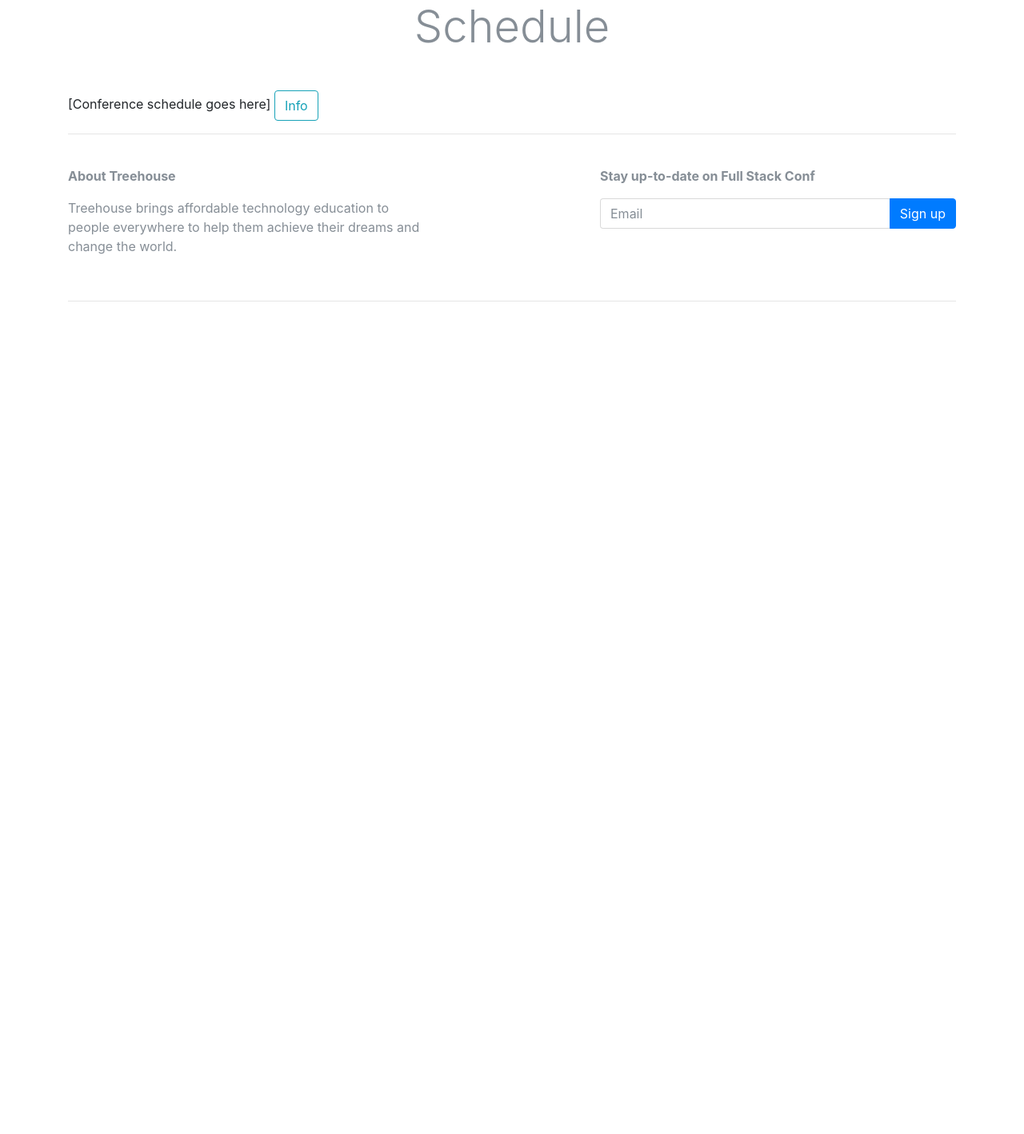
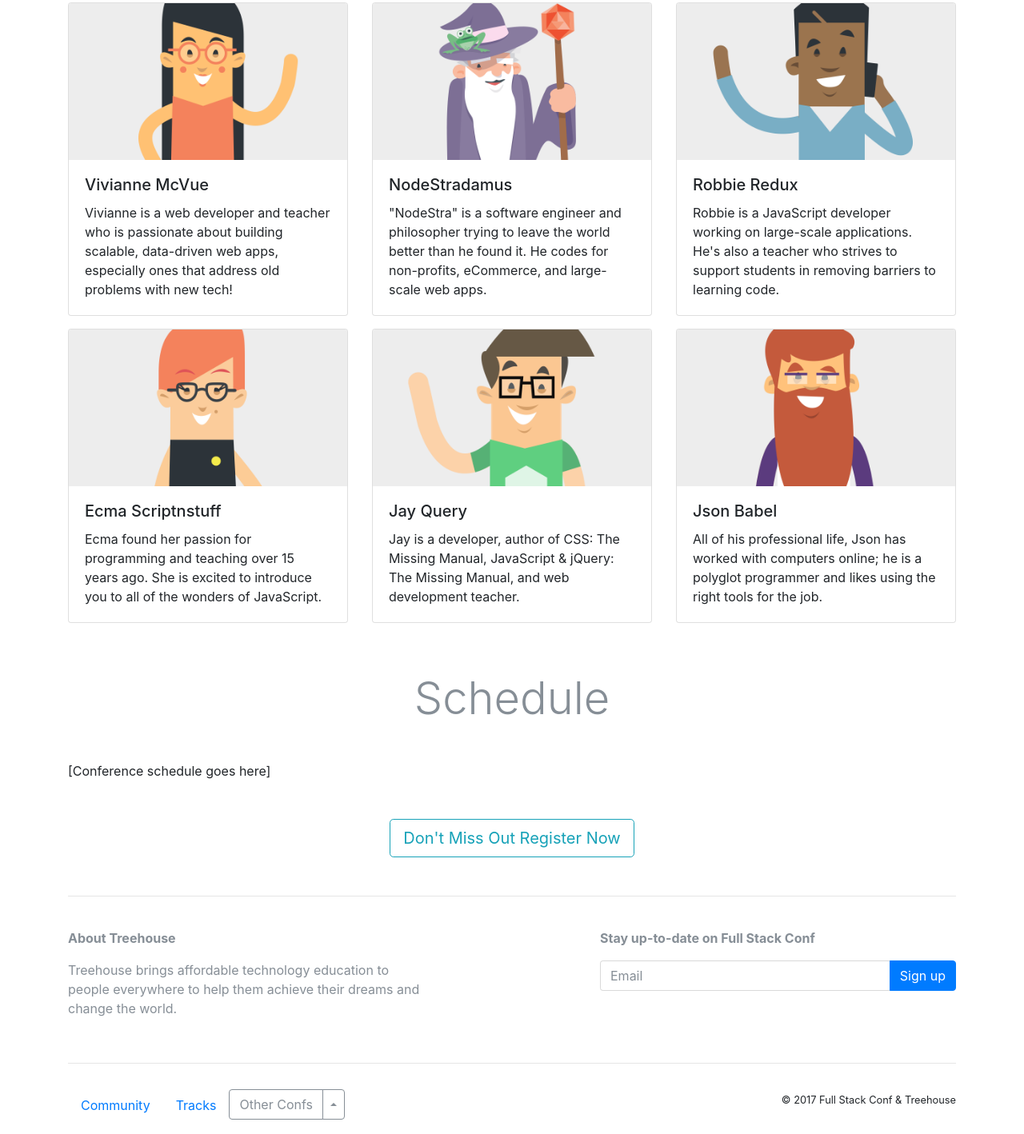
Before and after one commit to elijahpereira/Tech-Conference-Website-With-Bootstrap, a plain HTML site: page index.html in a window 1280 px wide. Shown: the part 1013-2431 px from the top of the page at 80% size. Before the commit the page ends 1406 px from the top, so only its background shows below. Drawn offline with nearby package versions, Linux system fonts and the light colour scheme.

Commit message:
Implemented responsive Speakers section

```diff
--- a/index.html
+++ b/index.html
@@ -32,6 +32,11 @@
         <div class="container text-sm-center pt-5">
           <h1 class="display-2">Fullstack Conf</h1>
           <p class="lead">A One-day Conference ABout All Things JavaScript.</p>
+
+          <div class="btn-group mt-4" role="group" aria-label="Callout buttons">
+            <button type="button" class="btn btn-primary btn-lg">Register Now</button>
+            <a class="btn btn-light btn-lg" href="#speakers">See Speakers</a>
+          </div>
         </div>
       </div><!-- jumbotron -->
       <div class="container pt-4">
@@ -63,15 +68,78 @@
       </div>
       <!--/about-->
       <!-- speakers -->
-      <h1 class="display-4 text-center my-5 text-muted">Speakers</h1>
-      [Speaker bios go here]
-      <!-- /speakers -->
+      <h1  id="speakers" class="display-4 text-center my-5 text-muted">Speakers</h1>
+      <div class="row">
+        <div class="col-md-6 col-lg-4">
+          <div class="card mb-3">
+            <img class="card-img-top" src="img/vivianne.png" alt="Vivianne">
+            <div class="card-body">
+              <h5 class="card-title">Vivianne McVue</h5>
+              <p class="card-text">Vivianne is a web developer and teacher who
+                is passionate about building scalable, data-driven web apps, especially
+                ones that address old problems with new tech!</p>
+            </div>
+          </div>
+        </div>
+
+        <div class="col-md-6 col-lg-4">
+          <div class="card mb-3">
+            <img class="card-img-top" src="img/nodestradamus.png" alt="NodeStradamus">
+            <div class="card-body">
+              <h5 class="card-title">NodeStradamus</h5>
+<p class="card-text">"NodeStra" is a software engineer and philosopher trying to leave the world better than he found it. He codes for non-profits, eCommerce, and large-scale web apps.</p>
+            </div>
+          </div>
+        </div>
+
+        <div class="col-md-6 col-lg-4">
+          <div class="card mb-3">
+            <img class="card-img-top" src="img/robbie.png" alt="RobbieRedux">
+            <div class="card-body">
+              <h5 class="card-title">Robbie Redux</h5>
+<p class="card-text">Robbie is a JavaScript developer working on large-scale applications. He's also a teacher who strives to support students in removing barriers to learning code.</p>
+            </div>
+          </div>
+        </div>
+
+        <div class="col-md-6 col-lg-4">
+          <div class="card mb-3">
+            <img class="card-img-top" src="img/ecma.png" alt="EcmaScriptnstuff">
+            <div class="card-body">
+              <h5 class="card-title">Ecma Scriptnstuff</h5>
+              <p class="card-text">Ecma found her passion for programming and teaching over 15 years ago. She is excited to introduce you to all of the wonders of JavaScript.</p>
+
+            </div>
+          </div>
+        </div>
+
+        <div class="col-md-6 col-lg-4">
+          <div class="card mb-3">
+            <img class="card-img-top" src="img/jay.png" alt="JayQuery">
+            <div class="card-body">
+              <h5 class="card-title">Jay Query</h5>
+              <p class="card-text">Jay is a developer, author of CSS: The Missing Manual, JavaScript &amp; jQuery: The Missing Manual, and web development teacher.</p>
+
+            </div>
+          </div>
+        </div>
+
+        <div class="col-md-6 col-lg-4">
+          <div class="card mb-3">
+            <img class="card-img-top" src="img/json.png" alt="JsonBabel">
+            <div class="card-body">
+              <h5 class="card-title">Json Babel</h5>
+              <p class="card-text">All of his professional life, Json has worked with computers online; he is a polyglot programmer and likes using the right tools for the job.</p>
+            </div>
+          </div>
+        </div>
+      </div><!-- /speakers -->
       <!--schedule-->
       <h1 class="display-4 text-center my-5 text-muted" href="#schedule">Schedule</h1>
       [Conference schedule goes here]
       <!-- /schedule-->
       <!-- callout button-->
-      <button type="buitton" class="btn btn-outline-info">Info</button>
+      <button type="buitton" class="btn btn-outline-info btn-lg d-block mx-auto my-5">Don't Miss Out Register Now </button>
 
       <!-- /callout button-->
       <!-- signup form -->
@@ -92,6 +160,36 @@
         </div>
       </div>
       <hr><!-- /signup form -->
+      <!-- footer -->
+      <div class="row py-3">
+        <div class="col-md-7">
+          <ul class="nav">
+            <li class="nav-item">
+              <a class="nav-link" href="#">Community</a>
+            </li>
+            <li class="nav-item">
+              <a class="nav-link" href="#">Tracks</a>
+            </li>
+            <li class="nav-item">
+              <div class="btn-group dropup">
+                <button type="button" class="btn btn-outline-secondary">Other Confs</button>
+                <button type="button" class="btn btn-outline-secondary dropdown-toggle dropdown-toggle-split" data-toggle="dropdown" aria-haspopup="true" aria-expanded="false">
+                  <span class="sr-only">Toggle Dropdown</span>
+                </button>
+                <div class="dropdown-menu">
+                  <a class="dropdown-item" href="#">CSS Conf</a>
+                  <a class="dropdown-item" href="#">Python Conf</a>
+                  <a class="dropdown-item" href="#">Java Conf</a>
+                  <a class="dropdown-item" href="#">Swift Conf</a>
+                </div>
+              </div>
+            </li>
+          </ul>
+        </div>
+        <div class="col-md text-md-right">
+          <small>&copy; 2017 Full Stack Conf &amp; Treehouse</small>
+        </div>
+      </div><!-- /footer -->
     </div> <!--.container-->
 
     <!-- Optional JavaScript -->
```
